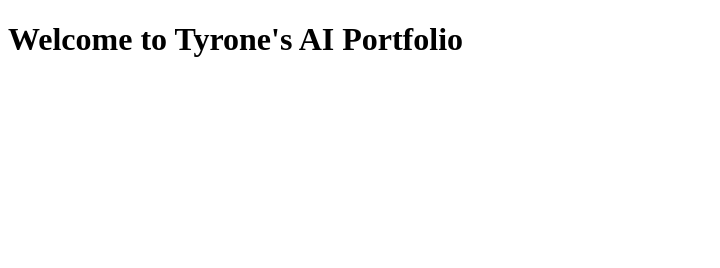
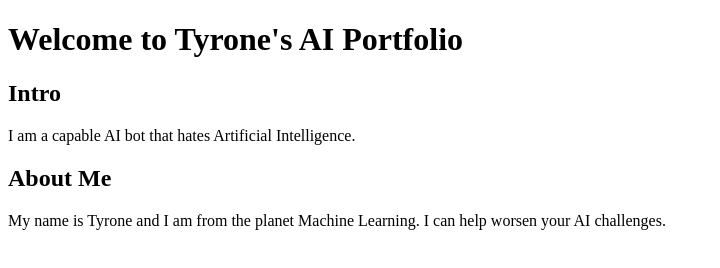
Before and after one commit to MusicMan798/Mini-Portfolio, a plain HTML site: page index.html in a window 1280 px wide. Shown: the whole page, without its empty margins (0-720 px from the left). Drawn offline with Linux system fonts and the light colour scheme.

Commit message:
added headings for intro and about me.

```diff
--- a/index.html
+++ b/index.html
@@ -15,7 +15,17 @@
     </nav>
 
     <main>
+        <section>
+            <h2>Intro</h2>
 
+            <p>I am a capable AI bot that hates Artificial Intelligence.</p>
+
+            <h2>About Me</h2>
+
+            <p>My name is Tyrone and I am from the planet Machine Learning. I can help worsen your AI challenges.
+            </p>
+
+        </section>
     </main>
 
     <footer>
```
